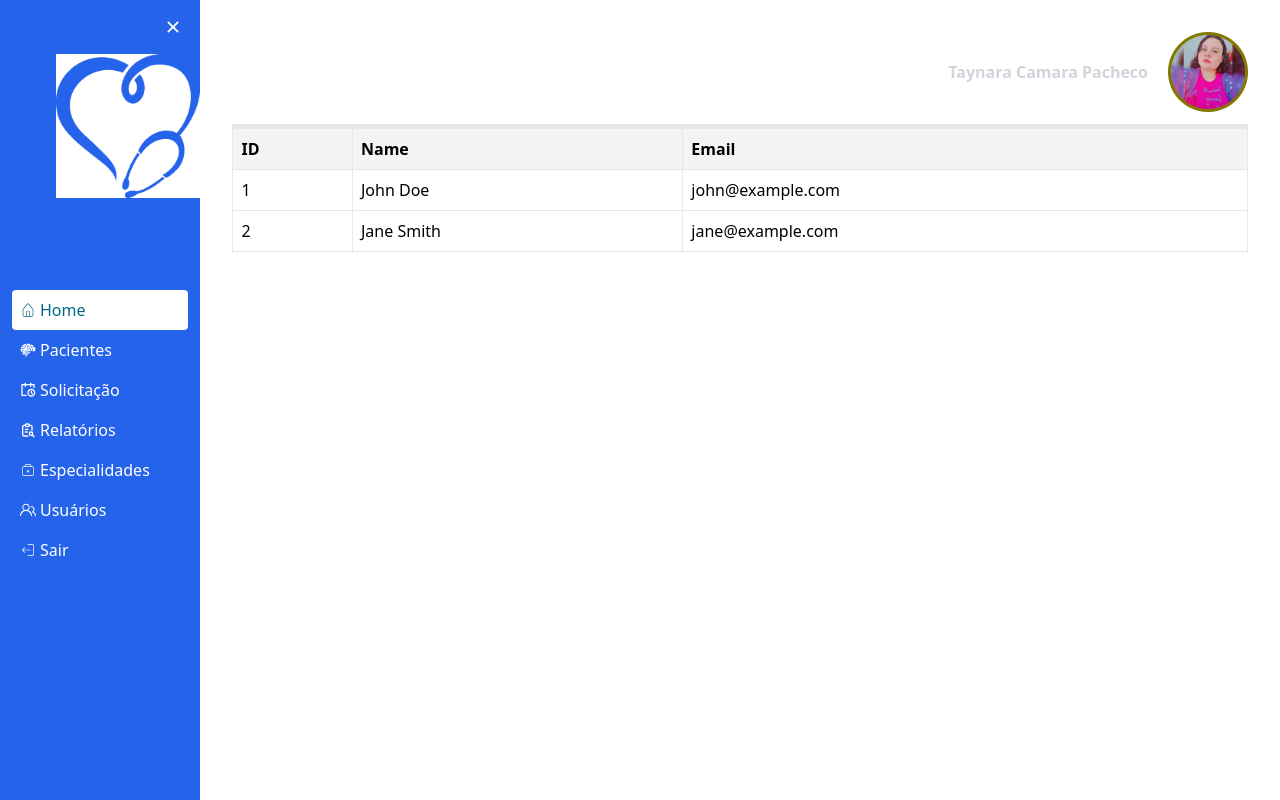
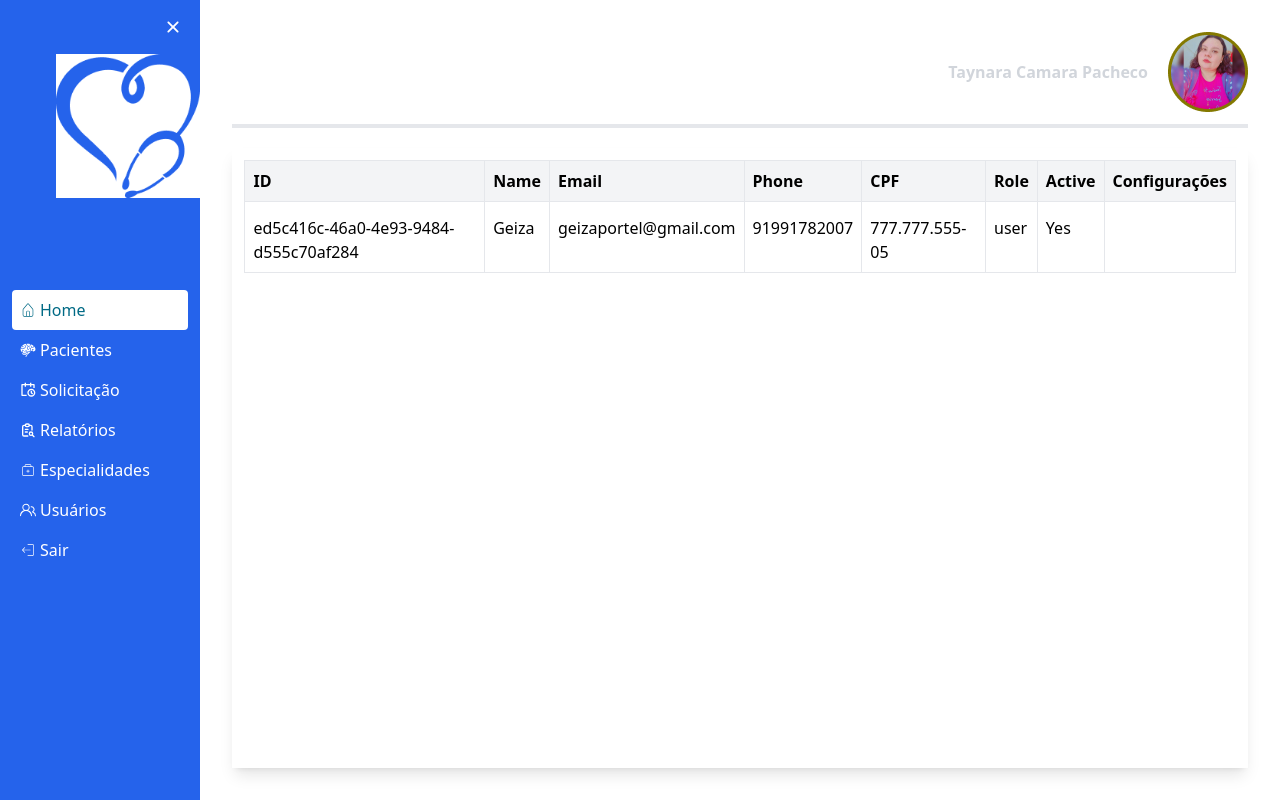
Before and after one commit to erivamjr/app-tfd, a React (Vite) app in the folder web/: page /usuarios in a window 1280 px wide. Built offline with nearby package versions, Linux system fonts and the light colour scheme; sample sign-in values are in the browser's storage.

Commit message:
♻️ refactor: refactor interfaces and containers

```diff
--- /dev/null
+++ b/web/src/Components/CompoUser/UserTable.tsx
@@ -0,0 +1,49 @@
+import Table from '../Ux/table/Table'
+import { TableActions } from '../Ux/table/TableActions'
+import TableCell from '../Ux/table/TableCell'
+import TableRow from '../Ux/table/TableRow'
+
+const userData = [
+  {
+    id: 'ed5c416c-46a0-4e93-9484-d555c70af284',
+    name: 'Geiza',
+    email: 'geizaportel@gmail.com',
+    phone: '91991782007',
+    cpf: '777.777.555-05',
+    role: 'user',
+    active: true,
+    createdAt: '2024-07-31T23:38:40.141Z',
+    updatedAt: '2024-07-31T23:38:40.141Z',
+  },
+]
+
+export default function UserTable() {
+  return (
+    <Table>
+      <TableRow>
+        <TableCell isHeader>ID</TableCell>
+        <TableCell isHeader>Name</TableCell>
+        <TableCell isHeader>Email</TableCell>
+        <TableCell isHeader>Phone</TableCell>
+        <TableCell isHeader>CPF</TableCell>
+        <TableCell isHeader>Role</TableCell>
+        <TableCell isHeader>Active</TableCell>
+        <TableCell isHeader>Configurações</TableCell>
+      </TableRow>
+      {userData.map((user) => (
+        <TableRow key={user.id}>
+          <TableCell>{user.id}</TableCell>
+          <TableCell>{user.name}</TableCell>
+          <TableCell>{user.email}</TableCell>
+          <TableCell>{user.phone}</TableCell>
+          <TableCell>{user.cpf}</TableCell>
+          <TableCell>{user.role}</TableCell>
+          <TableCell>{user.active ? 'Yes' : 'No'}</TableCell>
+          <TableCell>
+            <TableActions />
+          </TableCell>
+        </TableRow>
+      ))}
+    </Table>
+  )
+}
--- a/web/src/Components/Menu/Menu.tsx
+++ b/web/src/Components/Menu/Menu.tsx
@@ -9,7 +9,7 @@ export default function Menu() {
   return (
     <div>
       <UserProfile user={user} />
-      <hr className="border-0 bg-gray-200 h-1" />
+      <hr className="shadow-lg bg-gray-200 h-1" />
     </div>
   )
 }
--- a/web/src/Components/Ux/AdminToolbar/AdminToolbar.tsx
+++ b/web/src/Components/Ux/AdminToolbar/AdminToolbar.tsx
@@ -1,5 +1,7 @@
 import React from 'react'
 
 export default function AdminToolbar({ children }) {
-  return <div className="mt-5 rounded border border-black-300">{children}</div>
+  return (
+    <div className="mt-5 mb-5 rounded border border-black-300">{children}</div>
+  )
 }
--- a/web/src/Components/Ux/Container/Container.tsx
+++ b/web/src/Components/Ux/Container/Container.tsx
@@ -1,5 +1,9 @@
 const Container = ({ children }) => {
-  return <div className="border p-3 ">{children}</div>
+  return (
+    <div className="shadow-lg h-full mt-5 border-gray-800 p-3 bg-white ">
+      {children}
+    </div>
+  )
 }
 
 export default Container
--- a/web/src/Components/Ux/Input/Input.tsx
+++ b/web/src/Components/Ux/Input/Input.tsx
@@ -6,7 +6,7 @@ export default function Input({ type, name, value, onChange, placeholder }) {
       name={name}
       value={value}
       onChange={onChange}
-      className="mt-1 block w-full rounded-md border p-1 "
+      className="mt-1 block w-full rounded-md p-1 "
       required
     />
   )
--- a/web/src/Components/Ux/Table/TableCell.tsx
+++ b/web/src/Components/Ux/Table/TableCell.tsx
@@ -3,7 +3,7 @@ import React from 'react'
 export default function TableCell({ children, isHeader = false }) {
   return (
     <div
-      className={`table-cell p-2 border ${isHeader ? 'font-bold bg-gray-100' : ''}`}
+      className={`table-cell flex p-2 border ${isHeader ? 'font-bold bg-gray-100' : ''}`}
     >
       {children}
     </div>
--- a/web/src/Page/Patients/DetailsPatients.tsx
+++ b/web/src/Page/Patients/DetailsPatients.tsx
@@ -1,9 +1,10 @@
 import CompoDetailsPatients from '../../Components/CompoPatients/CompoDetailsPatients'
+import Container from '../../Components/Ux/Container/Container'
 
 export default function DetailsPatients() {
   return (
-    <div>
+    <Container>
       <CompoDetailsPatients />
-    </div>
+    </Container>
   )
 }
--- a/web/src/Page/Patients/Patients.tsx
+++ b/web/src/Page/Patients/Patients.tsx
@@ -1,11 +1,12 @@
 import PatientsTable from '../../Components/CompoPatients/PatientsTable'
 import RegisterPatients from '../../Components/CompoPatients/RegisterPatient'
+import Container from '../../Components/Ux/Container/Container'
 
 export default function Patients() {
   return (
-    <div>
+    <Container>
       <RegisterPatients />
       <PatientsTable />
-    </div>
+    </Container>
   )
 }
--- a/web/src/Page/User/User.tsx
+++ b/web/src/Page/User/User.tsx
@@ -1,26 +1,10 @@
-import React from 'react'
-import TableRow from '../../Components/Ux/table/TableRow'
-import TableCell from '../../Components/Ux/table/TableCell'
-import Table from '../../Components/Ux/table/Table'
+import UserTable from '../../Components/CompoUser/UserTable'
+import Container from '../../Components/Ux/Container/Container'
 
-export default function UserTable() {
+export default function User() {
   return (
-    <Table>
-      <TableRow>
-        <TableCell isHeader>ID</TableCell>
-        <TableCell isHeader>Name</TableCell>
-        <TableCell isHeader>Email</TableCell>
-      </TableRow>
-      <TableRow>
-        <TableCell>1</TableCell>
-        <TableCell>John Doe</TableCell>
-        <TableCell>john@example.com</TableCell>
-      </TableRow>
-      <TableRow>
-        <TableCell>2</TableCell>
-        <TableCell>Jane Smith</TableCell>
-        <TableCell>jane@example.com</TableCell>
-      </TableRow>
-    </Table>
+    <Container>
+      <UserTable />
+    </Container>
   )
 }
```
